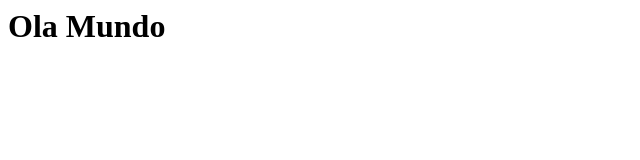
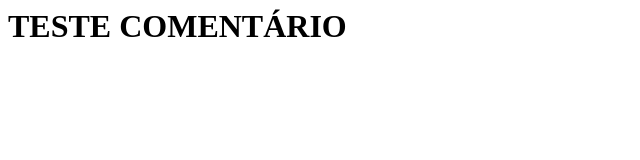
Before and after one commit to VictorPSR/Impacta, a plain HTML site: page index.html in a window 1280 px wide. Shown: the whole page, without its empty margins (0-640 px from the left). Drawn offline with Linux system fonts and the light colour scheme.

Commit message:
Nova atualiacação

```diff
--- a/index.html
+++ b/index.html
@@ -1 +1 @@
-<h1> Ola Mundo </h1>
+<h1> TESTE COMENTÁRIO </h1>
```
